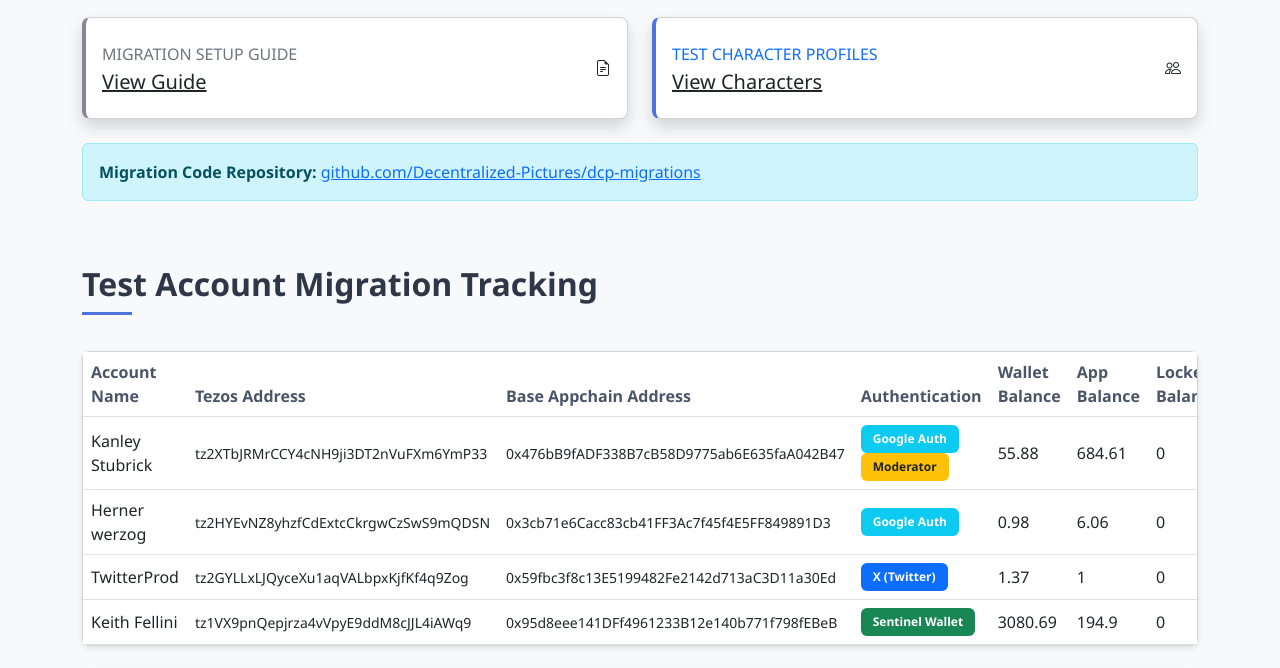
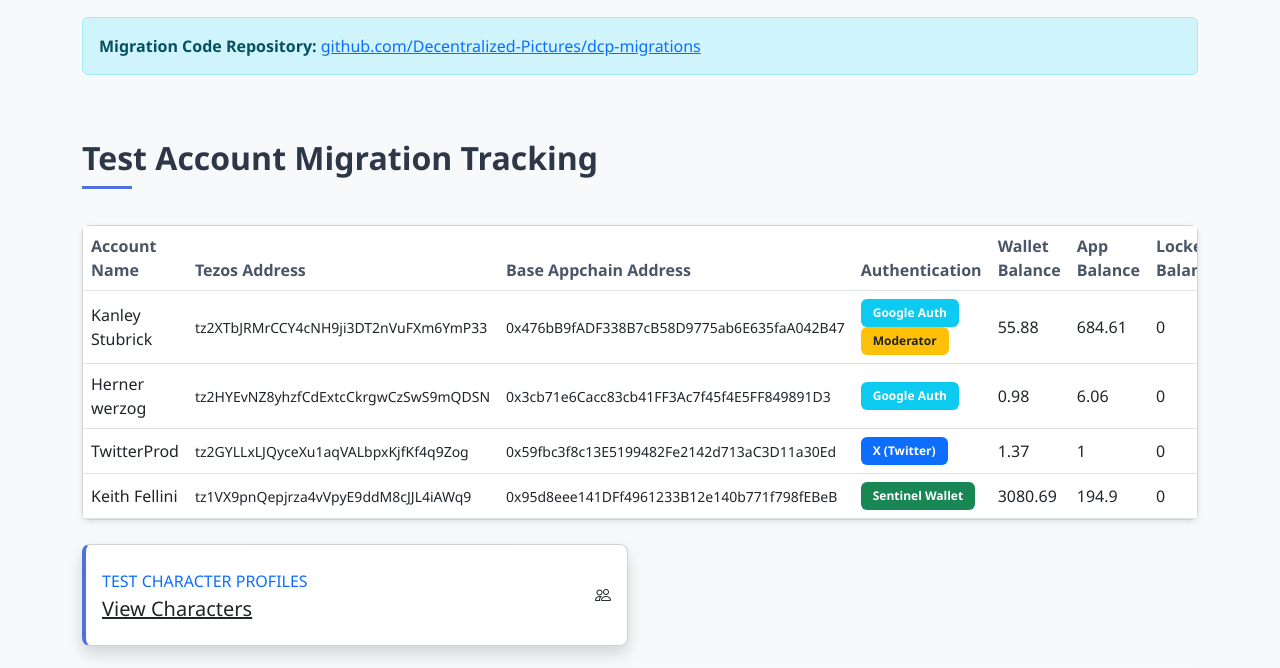
Before and after one commit to michaelkernaghan/dcp-migration-test, a website: page index.html in a window 1280 px wide. Shown: the part 678-1346 px from the top of the page. Drawn offline with nearby package versions, Linux system fonts and the light colour scheme.

Commit message:
Update dashboard layout: remove migration setup guide link and relocate test character profiles card

```diff
--- a/index.html
+++ b/index.html
@@ -89,40 +89,6 @@
         <section id="dashboard" class="mb-5">
             <h2>Migration Setup</h2>
             <div class="row">
-                <div class="col-xl-6 col-md-8 mb-4">
-                    <div class="card border-left-secondary shadow h-100 py-2">
-                        <div class="card-body">
-                            <div class="row no-gutters align-items-center">
-                                <div class="col mr-2">
-                                    <div class="text-xs font-weight-bold text-secondary text-uppercase mb-1">
-                                        Migration Setup Guide</div>
-                                    <a href="setup-guide.html" class="h5 mb-0 font-weight-bold text-gray-800 d-block">View Guide</a>
-                                </div>
-                                <div class="col-auto">
-                                    <i class="bi bi-file-earmark-text fa-2x text-gray-300"></i>
-                                </div>
-                            </div>
-                        </div>
-                    </div>
-                </div>
-                <div class="col-xl-6 col-md-8 mb-4">
-                    <div class="card border-left-primary shadow h-100 py-2">
-                        <div class="card-body">
-                            <div class="row no-gutters align-items-center">
-                                <div class="col mr-2">
-                                    <div class="text-xs font-weight-bold text-primary text-uppercase mb-1">
-                                        Test Character Profiles</div>
-                                    <a href="characters.html" class="h5 mb-0 font-weight-bold text-gray-800 d-block">View Characters</a>
-                                </div>
-                                <div class="col-auto">
-                                    <i class="bi bi-people fa-2x text-gray-300"></i>
-                                </div>
-                            </div>
-                        </div>
-                    </div>
-                </div>
-            </div>
-            <div class="row">
                 <div class="col-12">
                     <div class="alert alert-info">
                         <strong>Migration Code Repository:</strong> <a href="https://github.com/Decentralized-Pictures/dcp-migrations" target="_blank">github.com/Decentralized-Pictures/dcp-migrations</a>
@@ -200,6 +166,25 @@
                                 </tr>
                             </tbody>
                         </table>
+                    </div>
+                </div>
+            </div>
+
+            <div class="row mt-4 mb-4">
+                <div class="col-xl-6 col-md-8">
+                    <div class="card border-left-primary shadow h-100 py-2">
+                        <div class="card-body">
+                            <div class="row no-gutters align-items-center">
+                                <div class="col mr-2">
+                                    <div class="text-xs font-weight-bold text-primary text-uppercase mb-1">
+                                        Test Character Profiles</div>
+                                    <a href="characters.html" class="h5 mb-0 font-weight-bold text-gray-800 d-block">View Characters</a>
+                                </div>
+                                <div class="col-auto">
+                                    <i class="bi bi-people fa-2x text-gray-300"></i>
+                                </div>
+                            </div>
+                        </div>
                     </div>
                 </div>
             </div>
```
